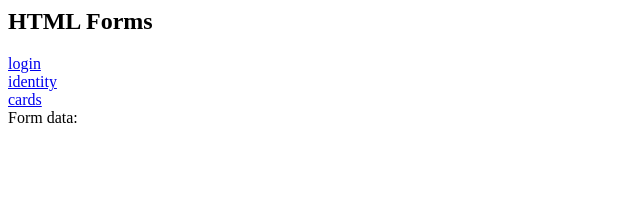
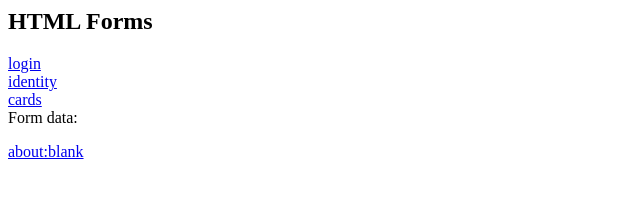
Before and after one commit to anonybruce/anonybruce.github.io, a plain HTML site: page index.html in a window 1280 px wide. Shown: the whole page, without its empty margins (0-640 px from the left). Drawn offline with Linux system fonts and the light colour scheme.

Commit message:
add about:blank

```diff
--- a/index.html
+++ b/index.html
@@ -12,6 +12,10 @@ Form data:<br>
 
 <ul id="myList">
 </ul>
+
+<p>
+<a href="about:blank">about:blank</a><br>
+
 
 </body>
 
```
